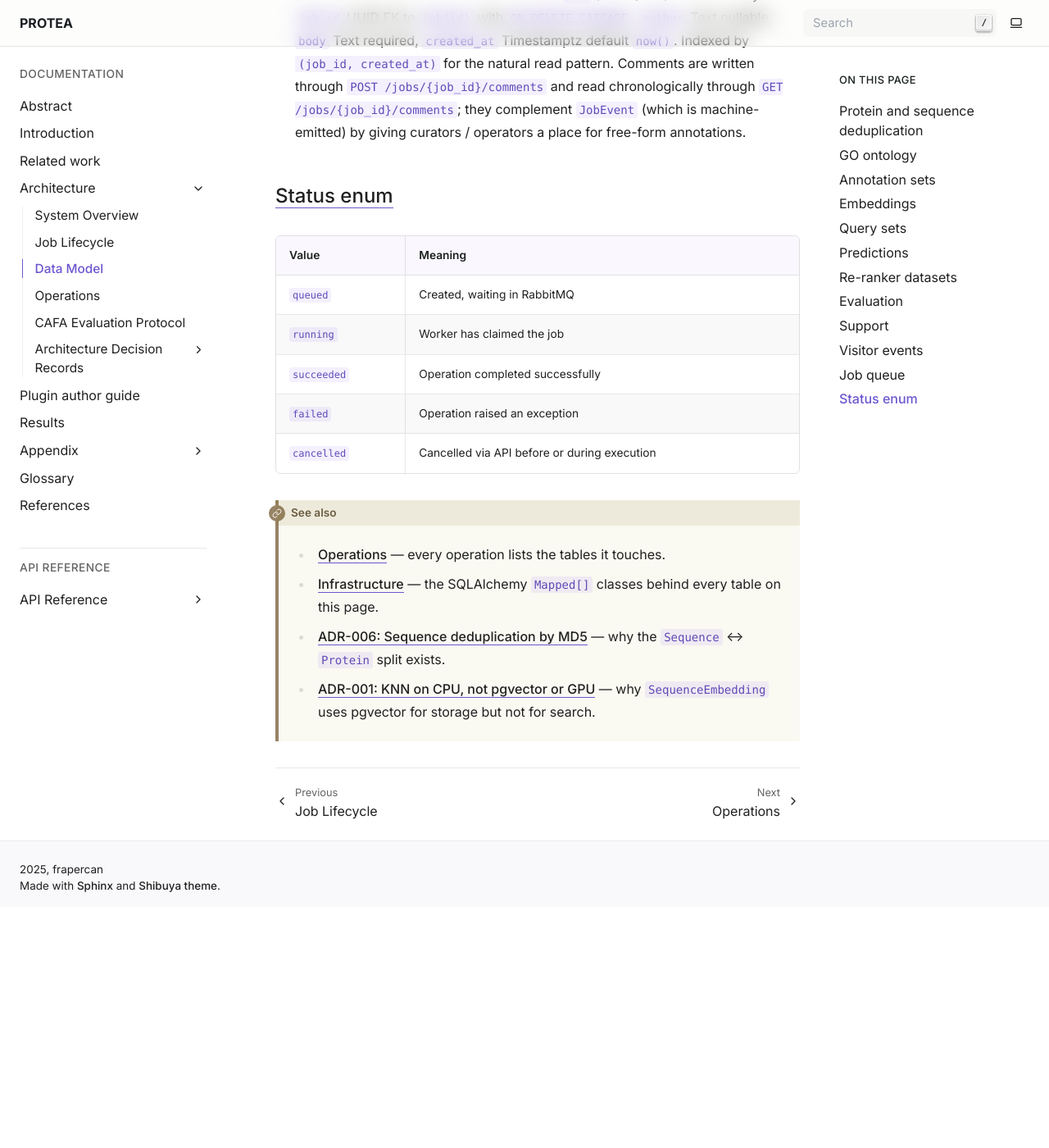
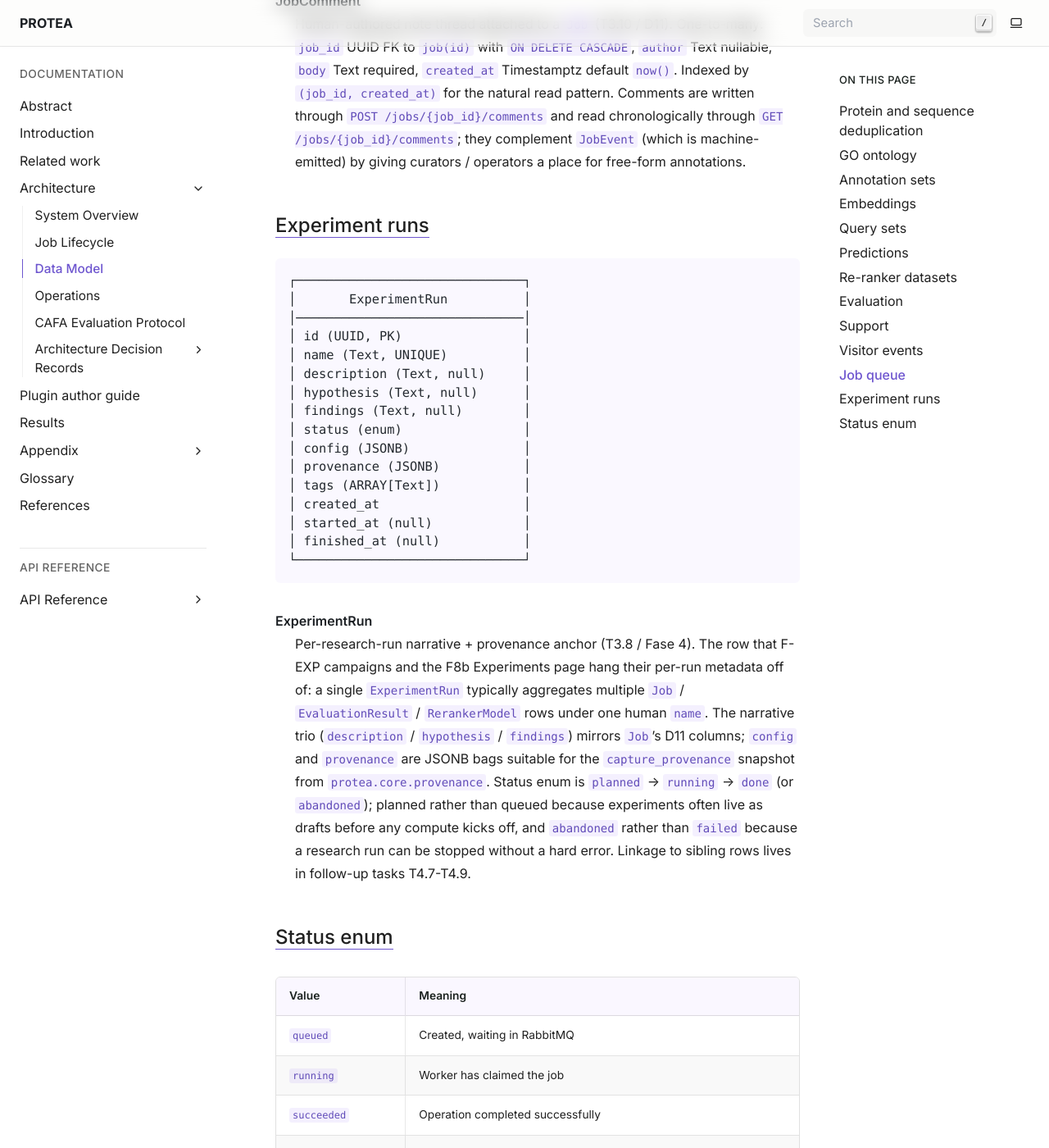
Before and after one commit to frapercan/PROTEA, a Sphinx documentation site: the page built from docs/source/architecture/data_model.rst, in a window 1280 px wide and 1400 px high, scrolled down 11576 px. Shown: the whole window at 82% size. Built offline with Sphinx 7.4.7, drawn with Linux system fonts in a browser that asks for light colours; before the commit the page ends 12682 px from its top, so only the background shows below that; some of the changed text lies outside the part shown.

Commit message:
docs(experiment-run): document ExperimentRun ORM (T3.8 close) (#191)
## Drift fixed

PR #185 added the new ORM model \`ExperimentRun\` +
\`ExperimentRunStatus\` enum + Alembic migration
\`1e4aee32e677_add_experiment_run_table\`. Closes master plan §24 Fase 4
**T3.8** — the narrative anchor that F-EXP campaigns and the F8b
Experiments page hang per-run metadata off of.

This is the **fourth** consecutive non-stop turn (T3.9 / T3.10 / T3.11 /
T3.8 doc follow-ups in PRs #182 / #184 / #186 / this one).

## Changes (2 files)

**\`architecture/data_model.rst\`**
- Migration count \`34\` → \`35\`.
- New \`Experiment runs\` subsection between Job queue and Status enum:
ASCII schema + paragraph covering the aggregation contract (multiple Job
/ EvaluationResult / RerankerModel rows under one human \`name\`), the
\`capture_provenance\` handoff, and why the status enum is \`planned\` /
\`running\` / \`done\` / \`abandoned\` (planned reflects the draft-first
lifecycle, abandoned covers stops without a hard error — different from
Job's QUEUED/FAILED/CANCELLED).

**\`reference/infrastructure.rst\`**
- New \`Experiment Runs\` paragraph after \`Visitor Events\` with the
same enum rationale + cross-reference to
\`protea.core.provenance.capture_provenance\` (added in T3.11 / PR
#186).
- \`automodule\` directive on the new model.

## Verification

\`\`\`
\$ poetry run sphinx-build -W --keep-going -b html docs/source /tmp/out
build succeeded.
\`\`\`

Zero warnings.

## Out-of-scope note (parked for executor)

\`JobComment\` is not re-exported from
\`protea/infrastructure/orm/models/__init__.py\` even though \`Job\` /
\`JobEvent\` / \`ExperimentRun\` are. Code-side fix.

## Stack note

Standalone — no other doc-writer PRs open.

```diff
--- a/docs/source/architecture/data_model.rst
+++ b/docs/source/architecture/data_model.rst
@@ -467,6 +467,45 @@ Job queue
    complement ``JobEvent`` (which is machine-emitted) by giving
    curators / operators a place for free-form annotations.
 
+Experiment runs
+---------------
+
+.. code-block:: text
+
+   ┌──────────────────────────────┐
+   │       ExperimentRun          │
+   │──────────────────────────────│
+   │ id (UUID, PK)                │
+   │ name (Text, UNIQUE)          │
+   │ description (Text, null)     │
+   │ hypothesis (Text, null)      │
+   │ findings (Text, null)        │
+   │ status (enum)                │
+   │ config (JSONB)               │
+   │ provenance (JSONB)           │
+   │ tags (ARRAY[Text])           │
+   │ created_at                   │
+   │ started_at (null)            │
+   │ finished_at (null)           │
+   └──────────────────────────────┘
+
+**ExperimentRun**
+   Per-research-run narrative + provenance anchor (T3.8 / Fase 4).
+   The row that F-EXP campaigns and the F8b Experiments page hang
+   their per-run metadata off of: a single ``ExperimentRun``
+   typically aggregates multiple ``Job`` / ``EvaluationResult`` /
+   ``RerankerModel`` rows under one human ``name``. The narrative
+   trio (``description`` / ``hypothesis`` / ``findings``) mirrors
+   ``Job``'s D11 columns; ``config`` and ``provenance`` are JSONB
+   bags suitable for the ``capture_provenance`` snapshot from
+   :mod:`protea.core.provenance`. Status enum is
+   ``planned`` → ``running`` → ``done`` (or ``abandoned``); planned
+   rather than queued because experiments often live as drafts
+   before any compute kicks off, and ``abandoned`` rather than
+   ``failed`` because a research run can be stopped without a hard
+   error. Linkage to sibling rows lives in follow-up tasks
+   T4.7-T4.9.
+
 Status enum
 -----------
 
```
Also changed, not shown: other parts of docs/source/architecture/data_model.rst (+1 -1 lines), docs/source/reference/infrastructure.rst (+21 -0 lines).
